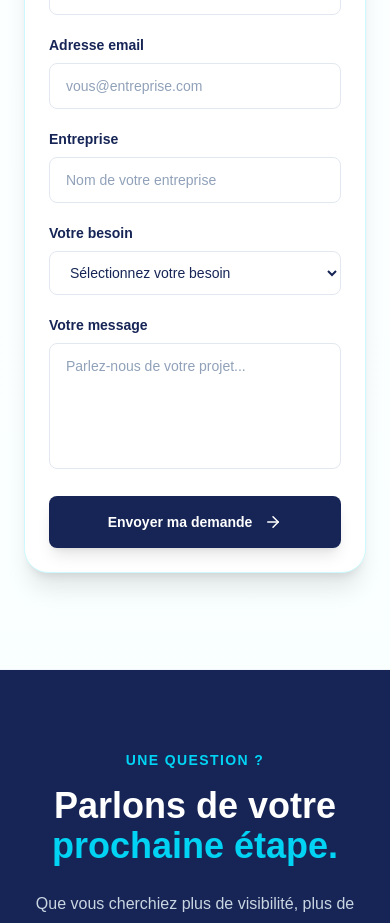
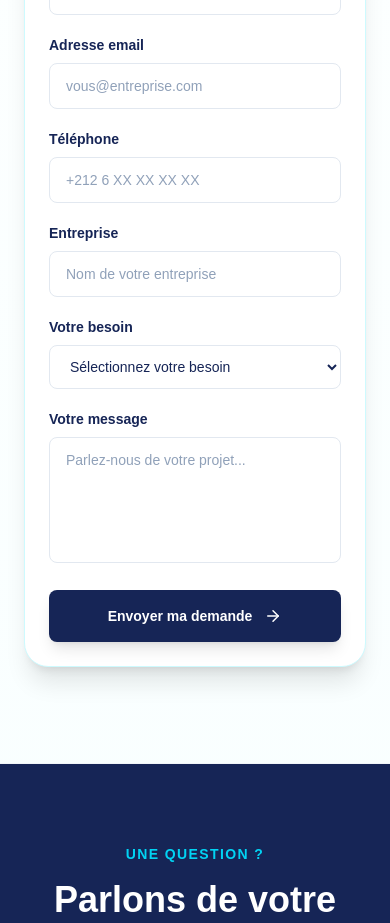
Before and after one commit to hajaratlassi/bringo, a Next.js app: page /fr/contact in a window 390 px wide. Shown: the part 1040-1963 px from the top of the page. Built offline with nearby package versions, Linux system fonts and the light colour scheme.

Commit message:
feat: add phone field to contact form

```diff
--- a/app/fr/contact/page.tsx
+++ b/app/fr/contact/page.tsx
@@ -30,6 +30,7 @@ export default function FrenchContactPage() {
     const lastName = nameParts.slice(1).join(" ") || firstName;
 
     const email = String(formData.get("email") || "").trim();
+    const phone = String(formData.get("phone") || "").trim();
     const company = String(formData.get("company") || "").trim();
     const need = String(formData.get("need") || "").trim();
     const message = String(formData.get("message") || "").trim();
@@ -44,6 +45,7 @@ export default function FrenchContactPage() {
           firstName,
           lastName,
           email,
+          phone,
           company,
           message: `Besoin : ${need}\n\n${message}`,
         }),
@@ -106,6 +108,7 @@ export default function FrenchContactPage() {
                     <p className="text-xs font-bold uppercase tracking-wide text-slate-400">
                       Email
                     </p>
+
                     <p className="mt-1 font-semibold text-blue-950">
                       contact@bringo.ma
                     </p>
@@ -121,6 +124,7 @@ export default function FrenchContactPage() {
                     <p className="text-xs font-bold uppercase tracking-wide text-slate-400">
                       Téléphone
                     </p>
+
                     <p className="mt-1 font-semibold text-blue-950">
                       Disponible sur demande
                     </p>
@@ -136,6 +140,7 @@ export default function FrenchContactPage() {
                     <p className="text-xs font-bold uppercase tracking-wide text-slate-400">
                       Localisation
                     </p>
+
                     <p className="mt-1 font-semibold text-blue-950">
                       Maroc & Europe
                     </p>
@@ -163,6 +168,7 @@ export default function FrenchContactPage() {
                   </div>
 
                   <form onSubmit={handleSubmit} className="space-y-5">
+                    {/* NOM */}
                     <div>
                       <label
                         htmlFor="name"
@@ -181,6 +187,7 @@ export default function FrenchContactPage() {
                       />
                     </div>
 
+                    {/* EMAIL */}
                     <div>
                       <label
                         htmlFor="email"
@@ -199,6 +206,26 @@ export default function FrenchContactPage() {
                       />
                     </div>
 
+                    {/* TELEPHONE */}
+                    <div>
+                      <label
+                        htmlFor="phone"
+                        className="mb-2 block text-sm font-semibold text-blue-950"
+                      >
+                        Téléphone
+                      </label>
+
+                      <input
+                        id="phone"
+                        name="phone"
+                        type="tel"
+                        placeholder="+212 6 XX XX XX XX"
+                        autoComplete="tel"
+                        className="w-full rounded-lg border border-slate-200 px-4 py-3 text-sm text-blue-950 outline-none transition placeholder:text-slate-400 focus:border-cyan-400 focus:ring-2 focus:ring-cyan-100"
+                      />
+                    </div>
+
+                    {/* ENTREPRISE */}
                     <div>
                       <label
                         htmlFor="company"
@@ -216,6 +243,7 @@ export default function FrenchContactPage() {
                       />
                     </div>
 
+                    {/* BESOIN */}
                     <div>
                       <label
                         htmlFor="need"
@@ -234,24 +262,30 @@ export default function FrenchContactPage() {
                         <option value="" disabled>
                           Sélectionnez votre besoin
                         </option>
+
                         <option value="acquisition">
                           Acquisition client
                         </option>
+
                         <option value="ai-search">
                           Recherche IA / GEO
                         </option>
+
                         <option value="conversion">
                           Optimisation de la conversion
                         </option>
+
                         <option value="automation">
                           Automatisation
                         </option>
+
                         <option value="other">
                           Autre
                         </option>
                       </select>
                     </div>
 
+                    {/* MESSAGE */}
                     <div>
                       <label
                         htmlFor="message"
@@ -281,7 +315,10 @@ export default function FrenchContactPage() {
                       disabled={loading}
                       className="flex w-full items-center justify-center gap-3 rounded-lg bg-blue-950 px-6 py-4 text-sm font-bold text-white shadow-lg transition hover:bg-blue-900 disabled:cursor-not-allowed disabled:opacity-60"
                     >
-                      {loading ? "Envoi en cours..." : "Envoyer ma demande"}
+                      {loading
+                        ? "Envoi en cours..."
+                        : "Envoyer ma demande"}
+
                       {!loading && <ArrowRight size={18} />}
                     </button>
                   </form>
```
